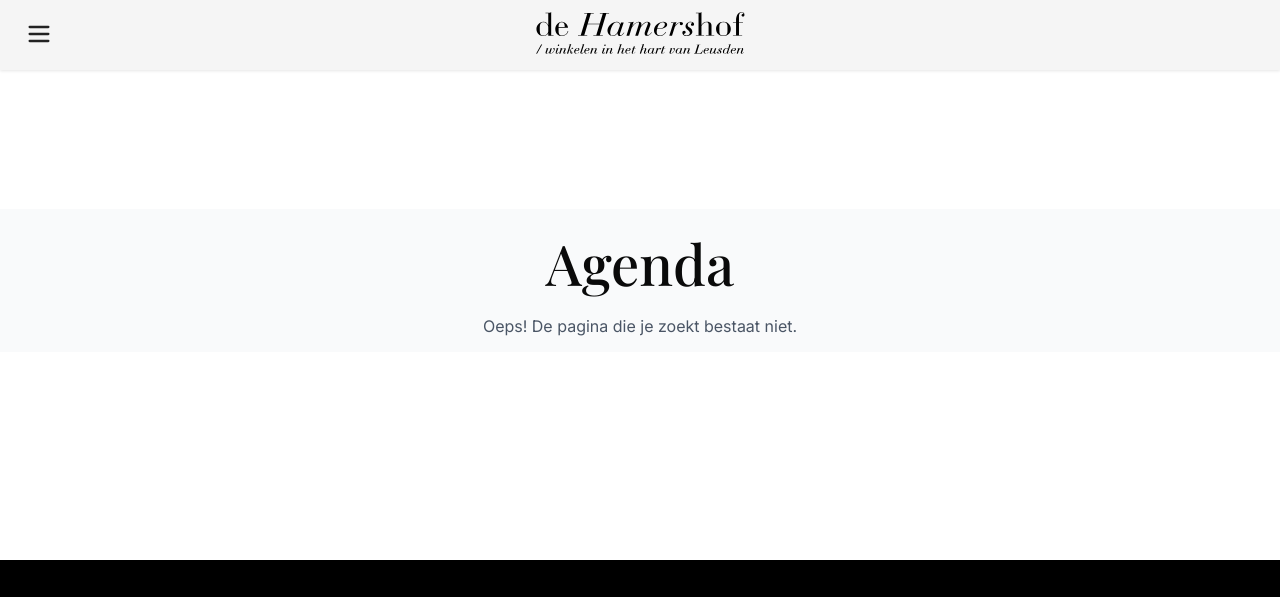
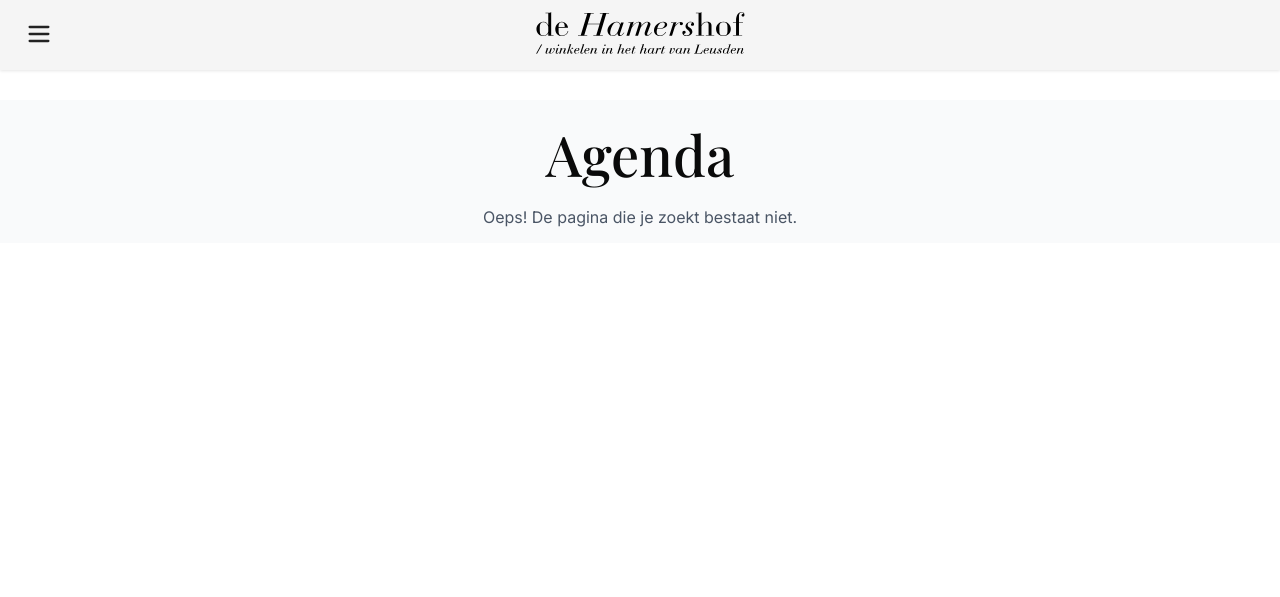
Before and after one commit to NickH2008/Vernieuwing-Hamershof, a PHP site: page /public/agenda.php in a window 1280 px wide. Shown: the top 597 px of the page. Run offline with PHP 8.4, Linux system fonts and the light colour scheme; some web fonts are replaced.

Commit message:
Add agenda.css for agenda styling and update main.css with font weight adjustments

```diff
--- a/public/agenda.php
+++ b/public/agenda.php
@@ -8,7 +8,7 @@
     <link rel="stylesheet" href="/public/css/main.css">
     <link rel="stylesheet" href="/public/css/header.css">
     <link rel="stylesheet" href="/public/css/footer.css">
-    <link rel="stylesheet" href="/public/css/404.css">
+    <link rel="stylesheet" href="/public/css/agenda.css">
     <!--    <link rel="icon" href="./public/assets/logo_icon.png" type="image/png">-->
     <title>Hamershof</title>
 </head>
--- /dev/null
+++ b/public/css/agenda.css
@@ -0,0 +1,4 @@
+main{
+    min-height:100vh ;
+    padding-top: 100px;
+}
--- a/public/css/main.css
+++ b/public/css/main.css
@@ -16,6 +16,7 @@
 
 h1, h2, h3, h4, h5, h6{
     font-family: var(--title-font);
+    font-weight: 500;
 }
 p, ul, ol, dl, dt, dd{
     font-family: var(--body-font);
@@ -39,7 +40,7 @@ body{
 .page-title-container h1{
     font-size: 3.5rem;
     margin-bottom: 1rem;
-    font-weight: 500;
+
 
 }
 .page-title-container p{
```
